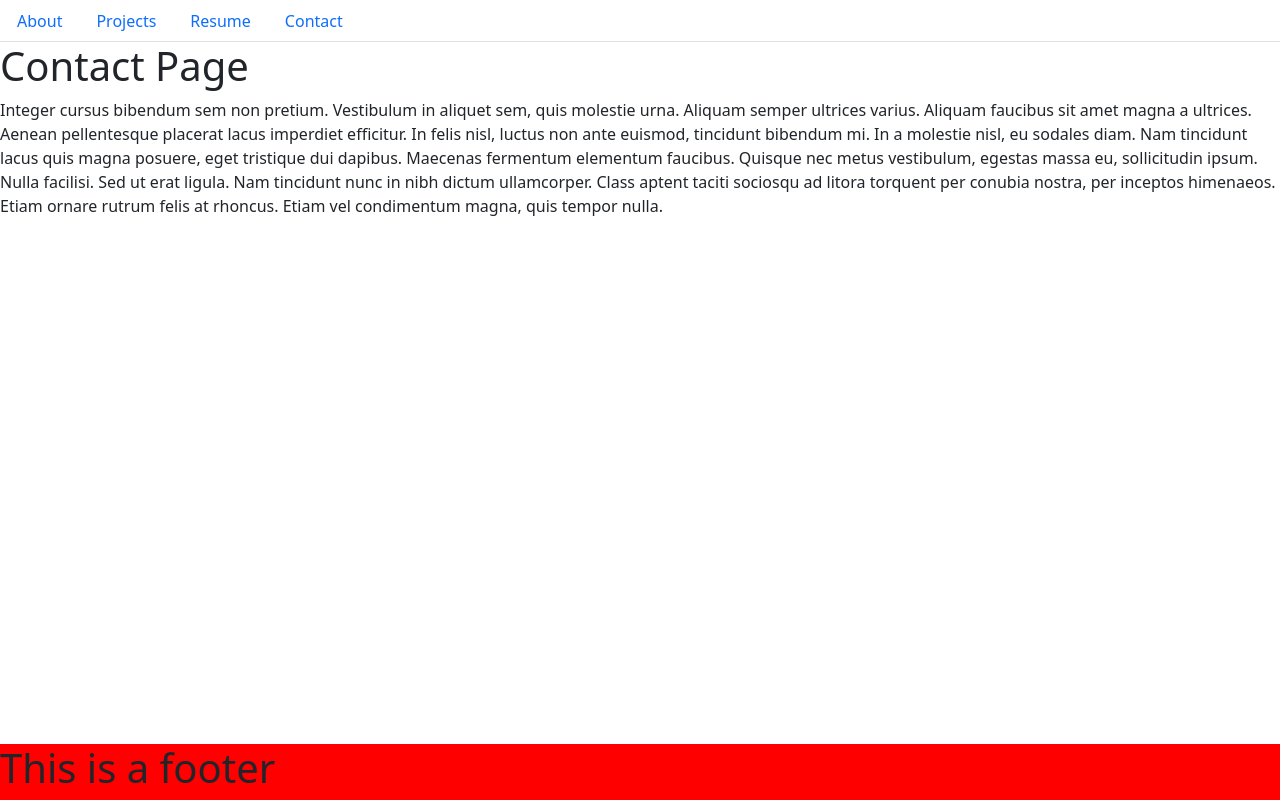
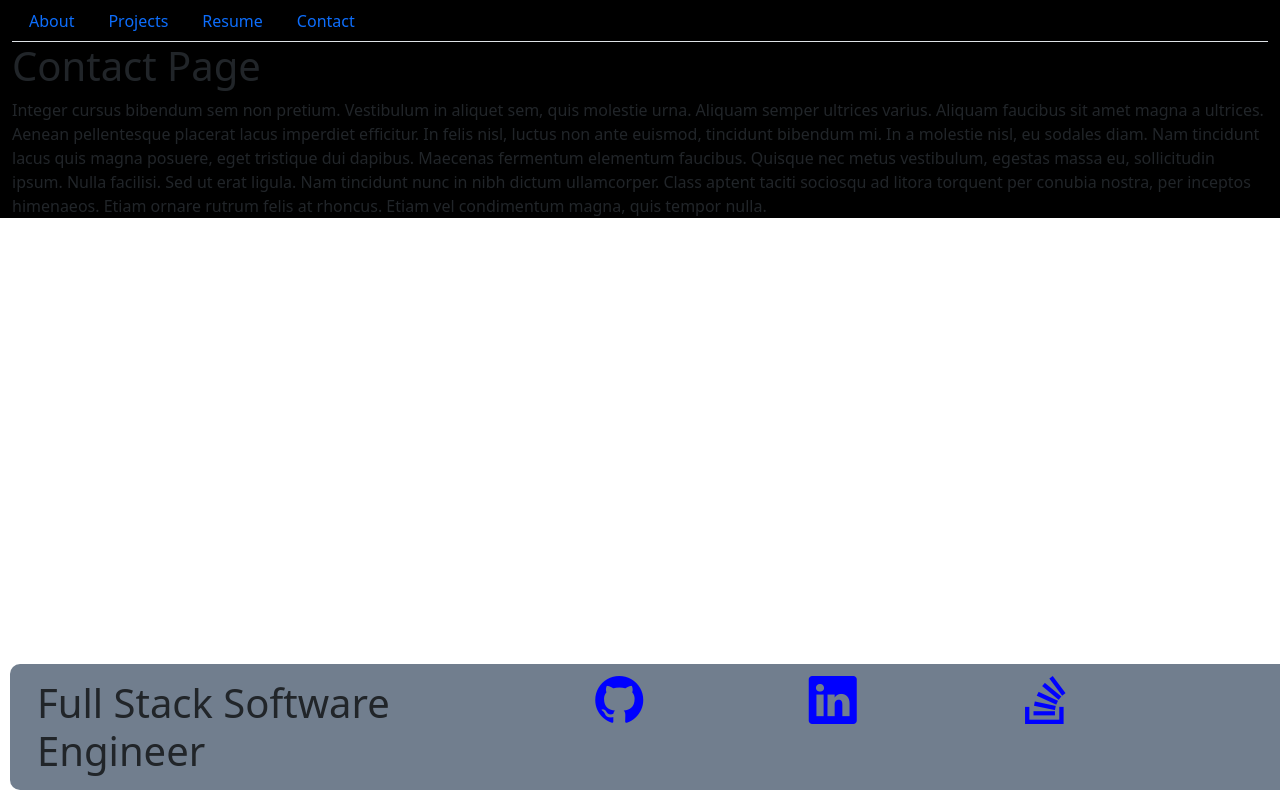
Before and after one commit to stevenslade/portfolio-react, a React (Create React App) app: page / in a window 1280 px wide. Built offline with nearby package versions, Linux system fonts and the light colour scheme.

Commit message:
finished links and styles on footer

```diff
--- a/package.json
+++ b/package.json
@@ -7,6 +7,7 @@
     "@testing-library/react": "^11.2.7",
     "@testing-library/user-event": "^12.8.3",
     "bootstrap": "^5.1.3",
+    "bootstrap-icons": "^1.7.0",
     "react": "^17.0.2",
     "react-dom": "^17.0.2",
     "react-scripts": "4.0.3",
--- a/src/components/Footer.js
+++ b/src/components/Footer.js
@@ -2,37 +2,46 @@ import React from 'react';
 
 const styles = {
     footerStyle: {
-      background: 'red',
+      background: '#717E8E',
       position: 'absolute',
       left: 0,
       bottom: 0,
       right: 0,
+      borderRadius: '10px',
+      margin: '10px',
+      marginRight: '20px',
     },
-    headingStyle: {
-      fontSize: '100px',
+    textStyle: {
+      fontColor: 'black',
+      margin: '15px',
     },
+    iconStyle: {
+        fontSize: '48px',
+        color: 'blue',
+        margin: '10px',
+    },
+    listStyle: {
+        display: 'inline'
+    }
   };
-
-
 
 export default function Footer() {
   return (
-    <div style={styles.footerStyle} className="footer">
-      <h1>This is a footer</h1>
+    <div style={styles.footerStyle} className="container-fluid" >
+
+        <div className="row">
+
+          <h1 style={styles.textStyle} className="col-5">Full Stack Software Engineer</h1>
+
+          <a className="col-2" href="https://github.com/stevenslade"><i style={styles.iconStyle} className="bi bi-github"></i></a>
+
+          <a className="col-2" href="https://www.linkedin.com/in/benjamin-slinde"><i style={styles.iconStyle} className="bi bi-linkedin"></i></a>
+
+          <a className="col-2" href="https://stackexchange.com/users/21525143/benjamin-slinde"><i style={styles.iconStyle} className="bi bi-stack-overflow"></i></a>
+
+        </div>
 
     </div>
+
   );
 }
-
-
-// for style reference
-
-// function Header() {
-//     return (
-//       <header style={styles.headerStyle} className="header">
-//         <h1 style={styles.headingStyle}>Welcome</h1>
-//       </header>
-//     );
-//   }
-
-//   export default Header;
--- a/src/components/PortfolioContainer.js
+++ b/src/components/PortfolioContainer.js
@@ -5,6 +5,12 @@ import About from './pages/About';
 import Projects from './pages/Projects';
 import Contact from './pages/Contact';
 import Footer from './Footer';
+
+const styles = {
+  backStyle: {
+    background: 'black',
+  },
+};
 
 export default function PortfolioContainer() {
   const [currentPage, setCurrentPage] = useState('Home');
@@ -26,7 +32,7 @@ export default function PortfolioContainer() {
   const handlePageChange = (page) => setCurrentPage(page);
 
   return (
-    <div>
+    <div style={styles.backStyle} className="container-fluid">
       {/* We are passing the currentPage from state and the function to update it */}
       <NavTabs currentPage={currentPage} handlePageChange={handlePageChange} />
       {/* Here we are calling the renderPage method which will return a component  */}
--- a/src/components/pages/About.js
+++ b/src/components/pages/About.js
@@ -1,10 +1,28 @@
 import React from 'react';
+
+const styles = {
+  aboutStyle: {
+    background: 'black',
+    fontColor: '#717E8E',
+  },
+  textStyle: {
+    fontColor: '#717E8E',
+  },
+  iconStyle: {
+      fontSize: '48px',
+      color: 'blue',
+      margin: '10px',
+  },
+  listStyle: {
+      display: 'inline'
+  }
+};
 
 export default function About() {
   return (
-    <div>
-      <h1>About Page</h1>
-      <p>
+    <div style={styles.aboutStyle} className="container">
+      <h1 style={styles.textStyle}>About Me</h1>
+      <p style={styles.textStyle}>
         Nunc pharetra finibus est at efficitur. Praesent sed congue diam.
         Integer gravida dui mauris, ut interdum nunc egestas sed. Aenean sed
         mollis diam. Nunc aliquet risus ac finibus porta. Nam quis arcu non
--- a/src/index.js
+++ b/src/index.js
@@ -3,6 +3,7 @@ import ReactDOM from 'react-dom';
 import App from './App';
 //import reportWebVitals from './reportWebVitals';
 import 'bootstrap/dist/css/bootstrap.min.css';
+import "bootstrap-icons/font/bootstrap-icons.css";
 
 ReactDOM.render(
     <App />,document.getElementById('root')
```
Also changed, not shown: 1 other file (tests, documents, lock files or other folders).
